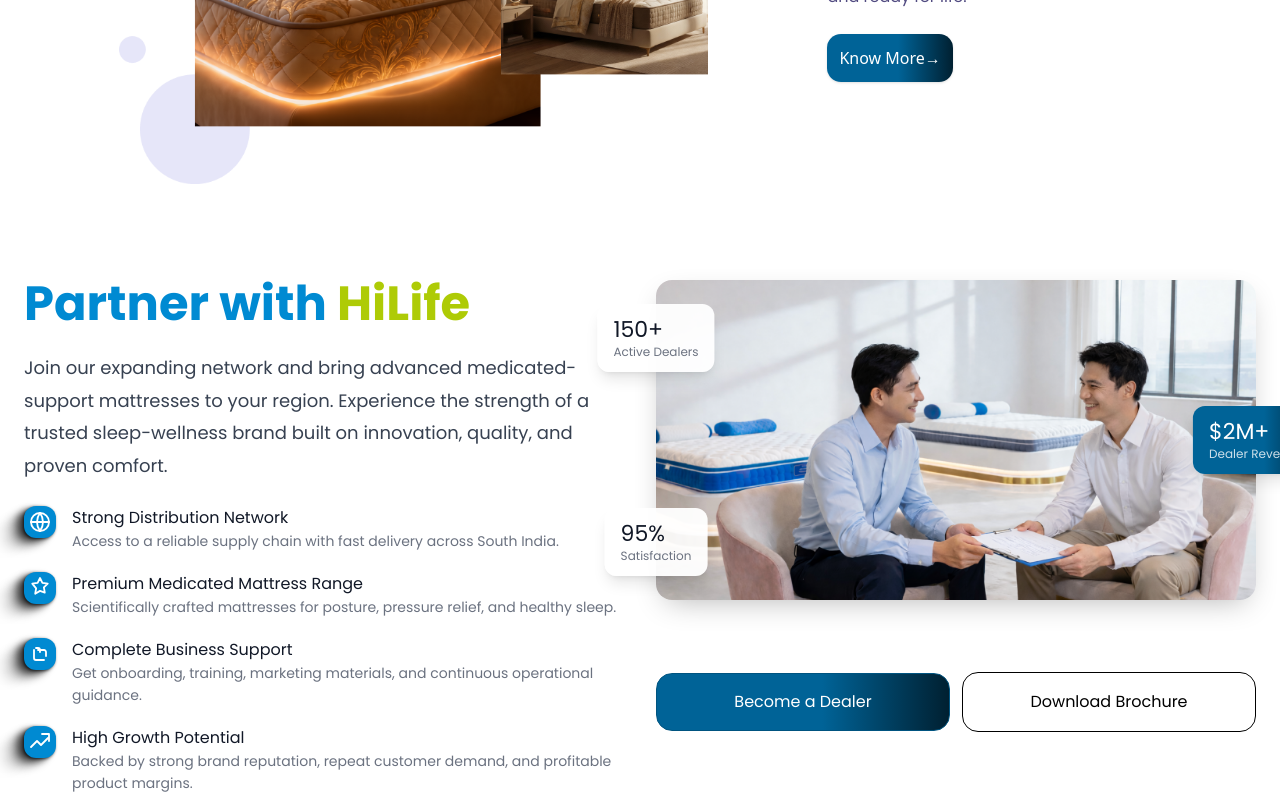
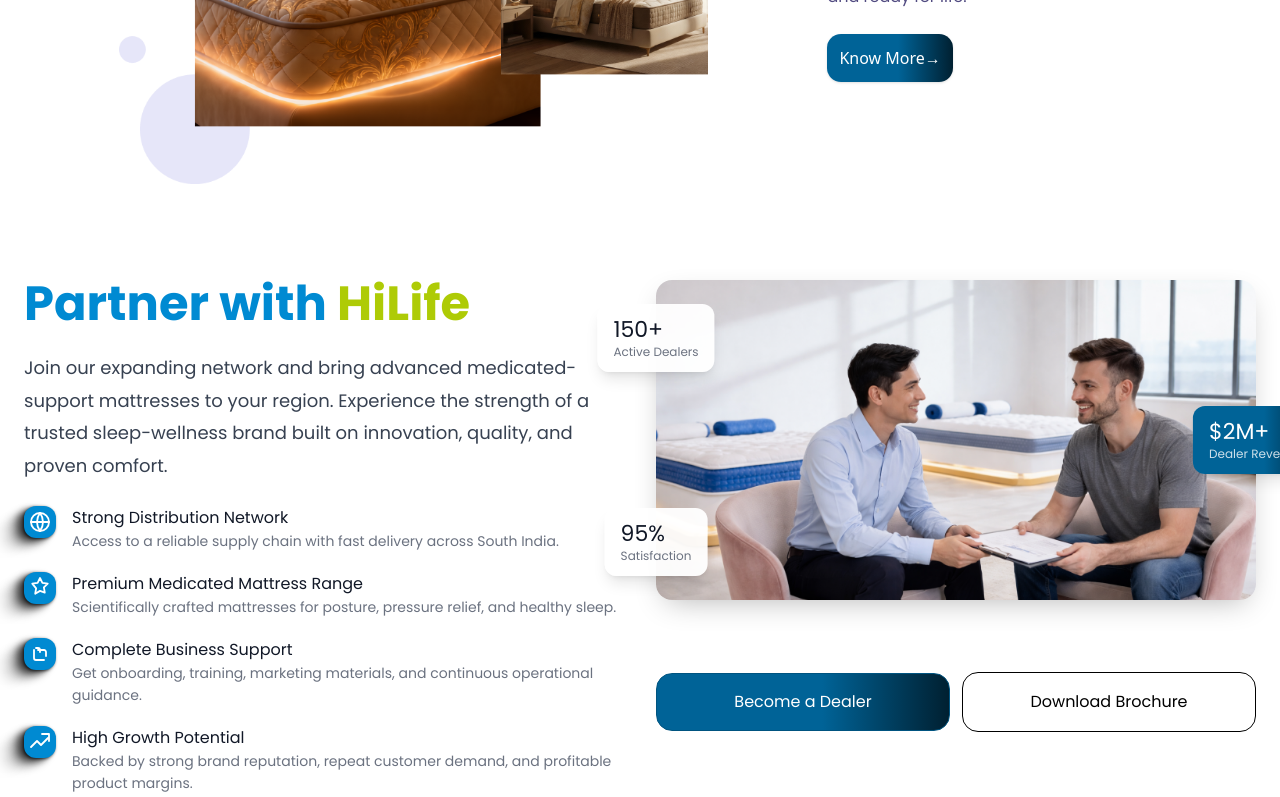
Before and after one commit to origanetwork/hilife, a Next.js app: page / in a window 1280 px wide. Shown: the part 2123-2920 px from the top of the page. Built offline with nearby package versions, Linux system fonts and the light colour scheme.

Commit message:
update:partner with image

```diff
--- a/src/app/components/FeaturedProducts.tsx
+++ b/src/app/components/FeaturedProducts.tsx
@@ -14,7 +14,7 @@
 const products = [
   {
     title: "ELEGENT (MEDICAL)",
-    image: "/assets/products/banner-1.png",
+    image: "/assets/Hero/banner-1.png",
     rating: 4.7,
     desc: "Special mattresses designed to relieve back pain, made with high-density rebonded foam and super-soft foam, and covered in high-quality knitted fabric with protection against fungus, bacteria, and dust mites.",
     price: "₹ 17,730",
@@ -30,7 +30,7 @@
   },
   {
     title: "PREMIUM (MEDICAL)",
-    image: "/assets/hero/banner-3.jpg",
+    image: "/assets/Hero/banner-3.jpg",
     rating: 4.8,
     desc: "These series mattresses are made with high-density rebonded foam, super-soft foam, and memory foam, featuring high-quality knitted fabric with protection against fungus, bacteria, and dust mites to help relieve persistent back pain.",
     price: "₹ 16,850",
@@ -38,7 +38,7 @@
   },
   {
     title: "LATEX",
-    image: "/assets/hero/banner-4.png",
+    image: "/assets/Hero/banner-4.png",
     rating: 4.7,
     desc: "These series mattresses are made from natural latex sourced from the rubber tree Hevea brasiliensis, free from harmful chemicals. They offer a soft initial feel, adaptive body support, and proper spinal alignment for excellent back support.",
     price: "₹ 62,350",
--- a/src/app/components/Partnerwith.tsx
+++ b/src/app/components/Partnerwith.tsx
@@ -102,7 +102,7 @@
             <div className="relative h-64 sm:h-80 md:h-[320px]">
               <div className="relative h-full w-full overflow-hidden rounded-2xl shadow-[0_10px_30px_-10px_rgba(0,0,0,0.3)]">
                 <Image
-                  src="/assets/partner/meeting.png"
+                  src="/assets/partner/meet.png"
                   alt="Partner success"
                   fill
                   priority={false}
```
Also changed, not shown: public/assets/partner/meet.png (added), 1 other file (tests, documents, lock files or other folders).
